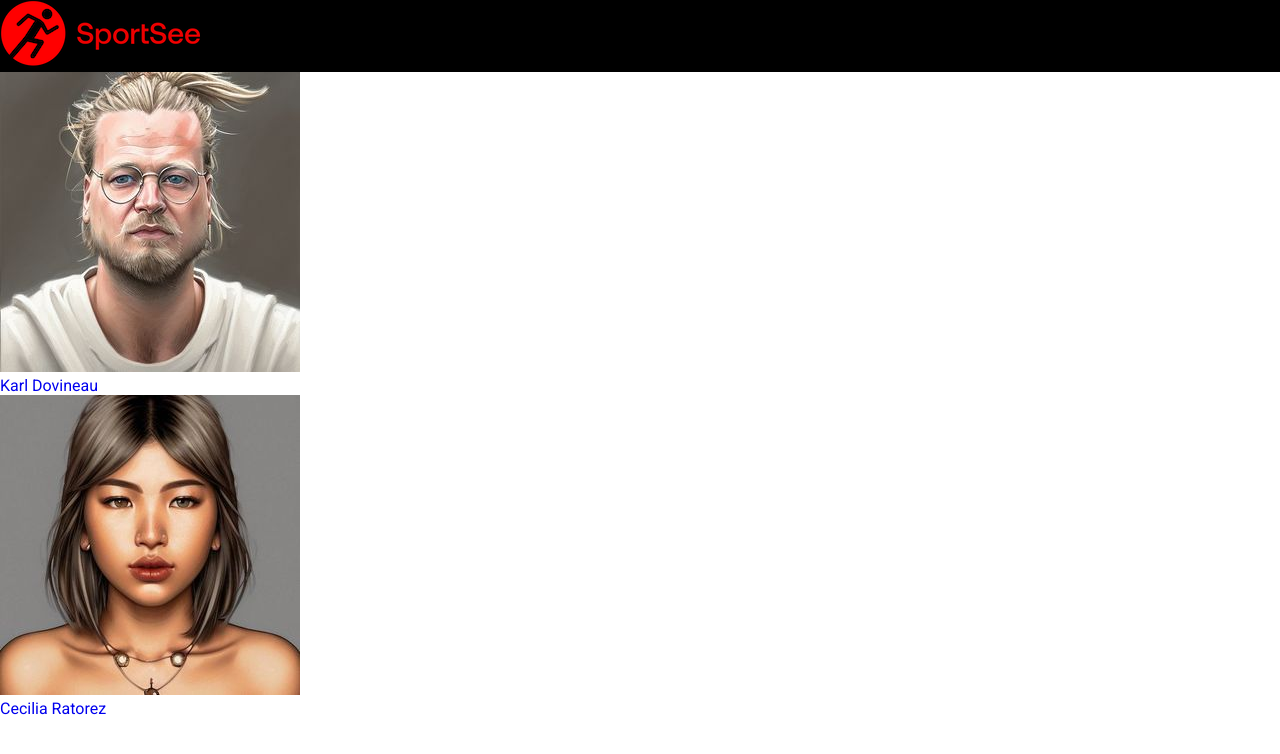
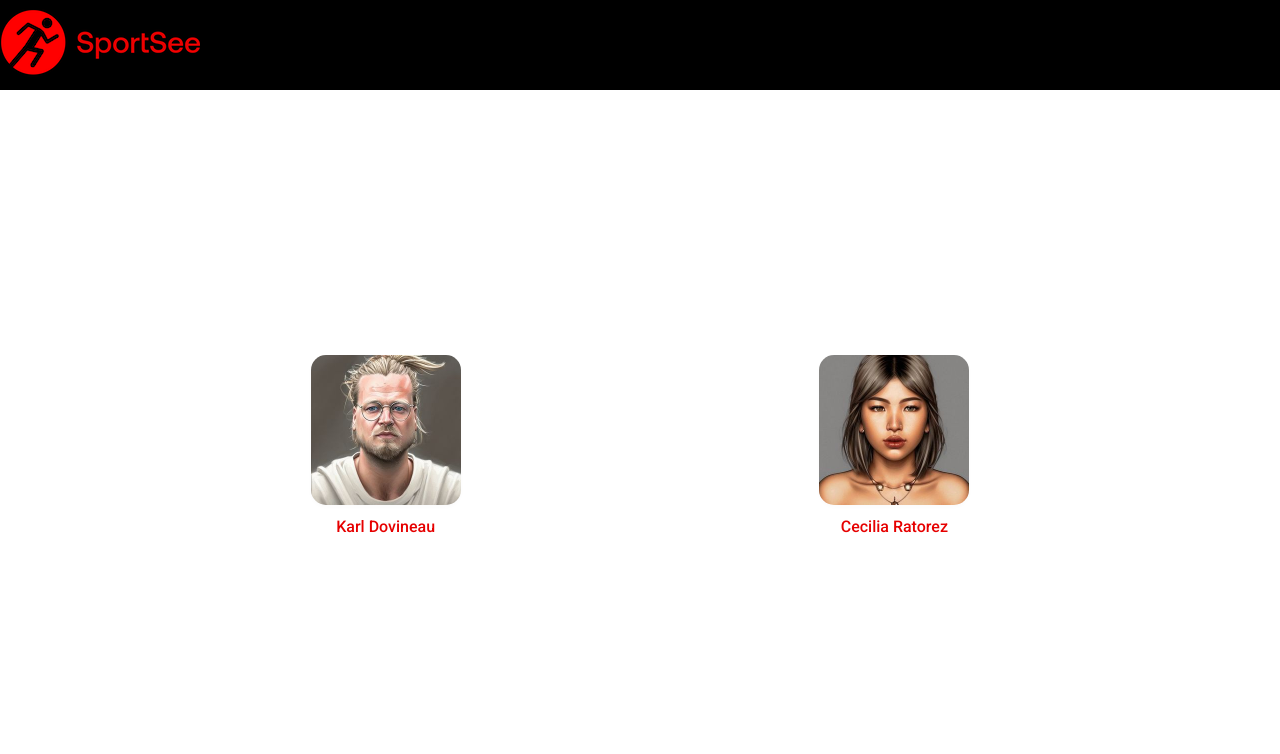
Before and after one commit to olafswan/OC_DAJR_P12-SportSee, a React (Vite) app: page / in a window 1280 px wide. Shown: the top 754 px of the page. Built offline with nearby package versions, Linux system fonts and the light colour scheme.

Commit message:
some style

```diff
--- a/src/styles/css/style.css
+++ b/src/styles/css/style.css
@@ -14,7 +14,43 @@
   text-decoration: none;
 }
 
+a {
+  text-decoration: none;
+  color: inherit;
+}
+
+html, body, #root {
+  height: 100%;
+}
+
+.login__nav {
+  height: calc(100% - 90px);
+  display: flex;
+  flex-direction: row;
+  justify-content: space-evenly;
+  align-items: center;
+}
+.login__nav img {
+  border-radius: 15px;
+  box-shadow: 0px 2px 4px 0px rgba(0, 0, 0, 0.02);
+  width: 150px;
+}
+.login__nav .login__link {
+  margin: 3rem;
+}
+.login__nav .login__link:hover {
+  transform: scale(1.025);
+}
+
+.login__user {
+  color: #E60000;
+  text-align: center;
+  margin-top: 0.5rem;
+  font-weight: 500;
+}
+
 header {
+  height: 90px;
   background-color: #000000;
   color: #ffffff;
   display: flex;
--- a/src/styles/scss/base/style.scss
+++ b/src/styles/scss/base/style.scss
@@ -5,7 +5,44 @@
     @include reset;
   }
 
+  a {
+    text-decoration: none;
+    color: inherit
+  }
+// ### LOGIN PAGE ###
+
+html, body, #root {
+  height: 100%;
+}
+
+.login__nav {
+  height: calc(100% - $header-height);
+  @include flex(h, se, c);
+  img {
+    @include card;
+    width: 150px;
+  }
+  .login__link {
+    margin: 3rem;
+    &:hover {
+      transform: scale(1.025);
+    }
+  }
+}
+
+.login__user {
+  color: $prim-color;
+  text-align: center;
+  margin-top: .5rem;
+  font-weight: 500;
+}
+
+
+
+// ### PROFILE PAGE ###
+
 header {
+  height: $header-height;
   background-color: $sec-color;
   color: $ter-color;
   @include flex(h, sb, c);
--- a/src/styles/scss/utils/_mixins.scss
+++ b/src/styles/scss/utils/_mixins.scss
@@ -60,3 +60,8 @@
     //     align-items: stretch;
     // }
 }
+
+@mixin card{
+    border-radius: 15px;
+    box-shadow: 0px 2px 4px 0px rgba(0, 0, 0, 0.02);
+}
--- a/src/styles/scss/utils/_variables.scss
+++ b/src/styles/scss/utils/_variables.scss
@@ -8,6 +8,8 @@ $protein-color: #e9f4fb;
 $carb-color: #faf6e5;
 $fat-color: #fbeaef;
 
+$header-height: 90px;
+
 // $main-radius: 1rem;
 // $sec-radius: .5rem;
 // $ter-radius: .25rem;
--- a/style.css
+++ b/style.css
@@ -14,7 +14,43 @@
   text-decoration: none;
 }
 
+a {
+  text-decoration: none;
+  color: inherit;
+}
+
+html, body, #root {
+  height: 100%;
+}
+
+.login__nav {
+  height: calc(100% - 90px);
+  display: flex;
+  flex-direction: row;
+  justify-content: space-evenly;
+  align-items: center;
+}
+.login__nav img {
+  border-radius: 15px;
+  box-shadow: 0px 2px 4px 0px rgba(0, 0, 0, 0.02);
+  width: 150px;
+}
+.login__nav .login__link {
+  margin: 3rem;
+}
+.login__nav .login__link:hover {
+  transform: scale(1.025);
+}
+
+.login__user {
+  color: #E60000;
+  text-align: center;
+  margin-top: 0.5rem;
+  font-weight: 500;
+}
+
 header {
+  height: 90px;
   background-color: #000000;
   color: #ffffff;
   display: flex;
```
Also changed, not shown: 2 other files (tests, documents, lock files or other folders).
